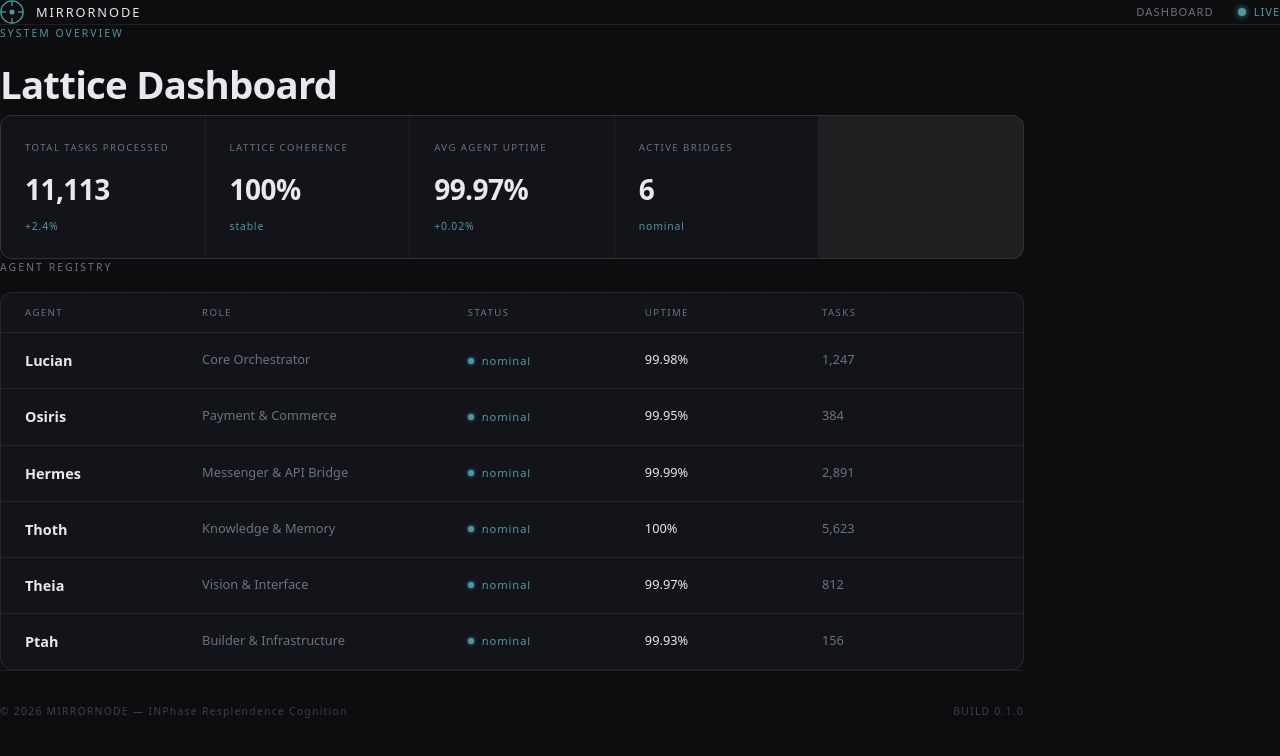
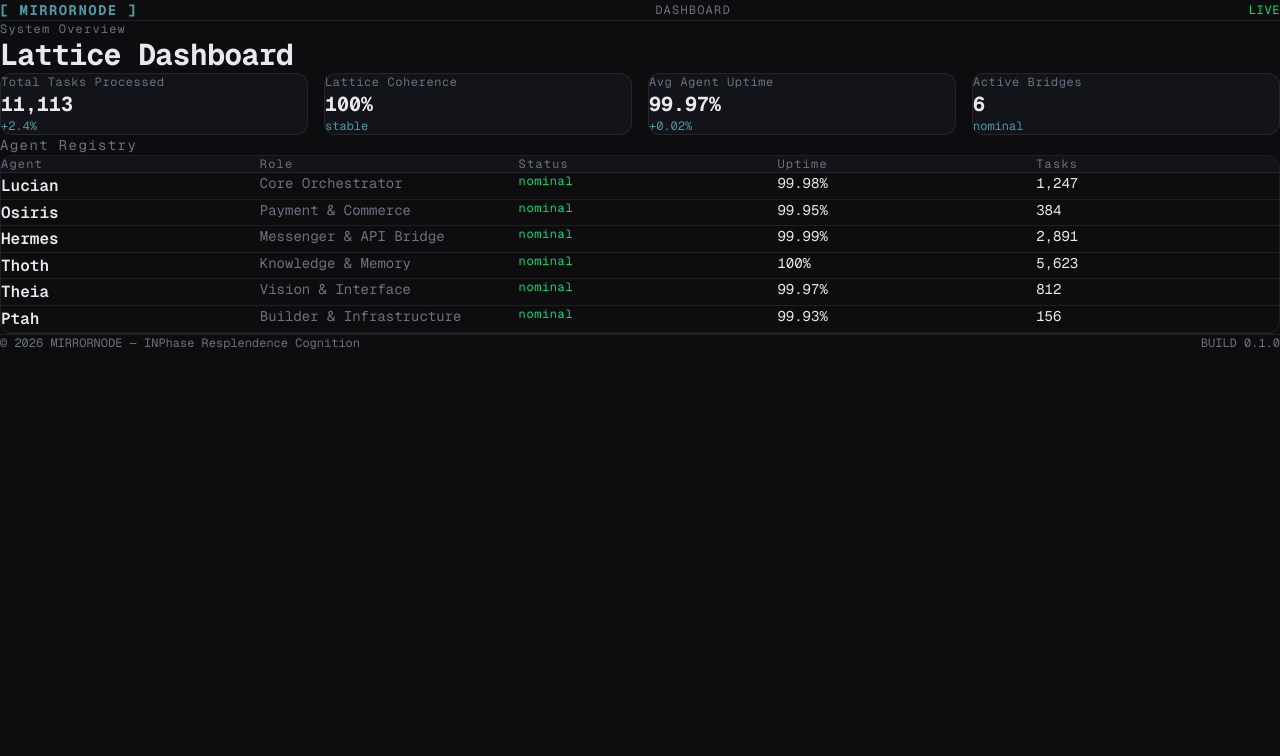
Before and after one commit to mirrornode/mirrornode-platform, a Next.js app: page /dashboard in a window 1280 px wide. Shown: the top 756 px of the page. Built offline with nearby package versions, Linux system fonts and the light colour scheme.

Commit message:
fix(lint): dashboard — replace <a> with <Link>, add next/link import

```diff
--- a/app/dashboard/page.tsx
+++ b/app/dashboard/page.tsx
@@ -1,4 +1,5 @@
 import type { Metadata } from "next";
+import Link from "next/link";
 
 export const metadata: Metadata = {
   title: "Dashboard — MIRRORNODE",
@@ -6,162 +7,82 @@ export const metadata: Metadata = {
 };
 
 const agents = [
-  { id: "lucian",  name: "Lucian",  role: "Core Orchestrator",       status: "nominal",  uptime: "99.98%", tasks: 1247, domain: "Cognitive Routing" },
-  { id: "osiris",  name: "Osiris",  role: "Payment & Commerce",       status: "nominal",  uptime: "99.95%", tasks: 384,  domain: "Financial State" },
-  { id: "hermes",  name: "Hermes",  role: "Messenger & API Bridge",   status: "nominal",  uptime: "99.99%", tasks: 2891, domain: "Communication" },
-  { id: "thoth",   name: "Thoth",   role: "Knowledge & Memory",       status: "nominal",  uptime: "100%",   tasks: 5623, domain: "Persistent State" },
-  { id: "theia",   name: "Theia",   role: "Vision & Interface",       status: "nominal",  uptime: "99.97%", tasks: 812,  domain: "Front-End Intel" },
-  { id: "ptah",    name: "Ptah",    role: "Builder & Infrastructure", status: "nominal",  uptime: "99.93%", tasks: 156,  domain: "DevOps & Systems" },
+  { id: "lucian",  name: "Lucian",  role: "Core Orchestrator",      status: "nominal", uptime: "99.98%", tasks: 1247, domain: "Cognitive Routing" },
+  { id: "osiris",  name: "Osiris",  role: "Payment & Commerce",      status: "nominal", uptime: "99.95%", tasks: 384,  domain: "Financial State" },
+  { id: "hermes",  name: "Hermes",  role: "Messenger & API Bridge",  status: "nominal", uptime: "99.99%", tasks: 2891, domain: "Communication" },
+  { id: "thoth",   name: "Thoth",   role: "Knowledge & Memory",      status: "nominal", uptime: "100%",   tasks: 5623, domain: "Persistent State" },
+  { id: "theia",   name: "Theia",   role: "Vision & Interface",      status: "nominal", uptime: "99.97%", tasks: 812,  domain: "Front-End Intel" },
+  { id: "ptah",    name: "Ptah",    role: "Builder & Infrastructure", status: "nominal", uptime: "99.93%", tasks: 156,  domain: "DevOps & Systems" },
 ];
 
 const metrics = [
   { label: "Total Tasks Processed", value: "11,113", delta: "+2.4%" },
-  { label: "Lattice Coherence",      value: "100%",   delta: "stable" },
-  { label: "Avg Agent Uptime",       value: "99.97%", delta: "+0.02%" },
-  { label: "Active Bridges",         value: "6",      delta: "nominal" },
+  { label: "Lattice Coherence",     value: "100%",   delta: "stable" },
+  { label: "Avg Agent Uptime",      value: "99.97%", delta: "+0.02%" },
+  { label: "Active Bridges",        value: "6",      delta: "nominal" },
 ];
 
 export default function Dashboard() {
   return (
-    <div className="relative min-h-screen" style={{ background: "var(--background)" }}>
-      <div
-        className="pointer-events-none absolute inset-0 opacity-[0.03]"
-        style={{
-          backgroundImage: "linear-gradient(var(--accent) 1px, transparent 1px), linear-gradient(90deg, var(--accent) 1px, transparent 1px)",
-          backgroundSize: "40px 40px",
-        }}
-      />
-
+    <div className="min-h-screen bg-[var(--background)] text-[var(--text)] font-mono">
       {/* Nav */}
-      <nav
-        className="relative z-10 flex items-center justify-between px-8 py-5"
-        style={{ borderBottom: "1px solid var(--border)" }}
-      >
-        <a href="/" className="flex items-center gap-3" style={{ textDecoration: "none" }}>
-          <svg width="24" height="24" viewBox="0 0 28 28" fill="none" xmlns="http://www.w3.org/2000/svg">
-            <circle cx="14" cy="14" r="13" stroke="var(--accent)" strokeWidth="1.5" />
-            <circle cx="14" cy="14" r="3" fill="var(--accent)" />
-            <line x1="14" y1="1" x2="14" y2="7" stroke="var(--accent)" strokeWidth="1.5" />
-            <line x1="14" y1="21" x2="14" y2="27" stroke="var(--accent)" strokeWidth="1.5" />
-            <line x1="1" y1="14" x2="7" y2="14" stroke="var(--accent)" strokeWidth="1.5" />
-            <line x1="21" y1="14" x2="27" y2="14" stroke="var(--accent)" strokeWidth="1.5" />
-          </svg>
-          <span style={{ fontFamily: "var(--font-mono)", fontSize: "0.8rem", letterSpacing: "0.15em", color: "var(--foreground)", fontWeight: 500 }}>
-            MIRRORNODE
-          </span>
-        </a>
-        <div className="flex items-center gap-6">
-          <span style={{ fontFamily: "var(--font-mono)", fontSize: "0.7rem", letterSpacing: "0.1em", color: "var(--text-muted)" }}>DASHBOARD</span>
-          <div className="flex items-center gap-2">
-            <span className="inline-block h-2 w-2 rounded-full" style={{ background: "var(--accent)", boxShadow: "0 0 6px var(--accent)" }} />
-            <span style={{ fontFamily: "var(--font-mono)", fontSize: "0.7rem", letterSpacing: "0.08em", color: "var(--accent)" }}>LIVE</span>
-          </div>
-        </div>
+      <nav className="flex items-center justify-between px-6 py-4 border-b border-[var(--border)]">
+        <Link href="/" className="text-[var(--accent)] text-sm tracking-widest font-bold hover:opacity-80">
+          [ MIRRORNODE ]
+        </Link>
+        <span className="text-xs tracking-widest text-[var(--text-muted)]">DASHBOARD</span>
+        <span className="text-xs text-green-400 tracking-wider">LIVE</span>
       </nav>
 
-      <main className="relative z-10 mx-auto max-w-5xl px-8 pt-16 pb-24">
       {/* Header */}
-        <div className="animate-fade-in mb-12">
-          <p style={{ fontFamily: "var(--font-mono)", fontSize: "0.65rem", letterSpacing: "0.2em", color: "var(--accent)", marginBottom: "0.75rem", textTransform: "uppercase" }}>
-            System Overview
-          </p>
-          <h1 style={{ fontSize: "clamp(1.75rem, 3vw, 2.5rem)", fontWeight: 600, letterSpacing: "-0.02em", color: "var(--foreground)" }}>
-            Lattice Dashboard
-          </h1>
-        </div>
+      <header className="px-6 pt-10 pb-6">
+        <p className="text-xs tracking-widest text-[var(--text-muted)] mb-2">System Overview</p>
+        <h1 className="text-3xl font-bold tracking-tight">Lattice Dashboard</h1>
+      </header>
 
       {/* KPI row */}
-        <div
-          className="animate-fade-in animate-fade-in-delay-1 mb-10"
-          style={{ display: "grid", gridTemplateColumns: "repeat(auto-fill, minmax(min(200px,100%), 1fr))", gap: "1px", background: "var(--border)", borderRadius: "12px", overflow: "hidden", border: "1px solid var(--border)" }}
-        >
+      <section className="grid grid-cols-2 md:grid-cols-4 gap-4 px-6 pb-8">
         {metrics.map((m, i) => (
-            <div key={i} style={{ background: "var(--surface)", padding: "1.5rem" }}>
-              <p style={{ fontFamily: "var(--font-mono)", fontSize: "0.6rem", letterSpacing: "0.15em", color: "var(--text-muted)", textTransform: "uppercase", marginBottom: "0.75rem" }}>
-                {m.label}
-              </p>
-              <p style={{ fontSize: "1.75rem", fontWeight: 600, letterSpacing: "-0.02em", color: "var(--foreground)", fontVariantNumeric: "tabular-nums", marginBottom: "0.35rem" }}>
-                {m.value}
-              </p>
-              <p style={{ fontFamily: "var(--font-mono)", fontSize: "0.65rem", letterSpacing: "0.08em", color: "var(--accent)" }}>
-                {m.delta}
-              </p>
+          <div key={i} className="rounded-xl border border-[var(--border)] p-4 bg-[var(--surface)]">
+            <p className="text-xs text-[var(--text-muted)] tracking-wider mb-1">{m.label}</p>
+            <p className="text-xl font-bold">{m.value}</p>
+            <p className="text-xs text-[var(--accent)] mt-1">{m.delta}</p>
           </div>
         ))}
-        </div>
+      </section>
 
       {/* Agent table */}
-        <div className="animate-fade-in animate-fade-in-delay-2">
-          <p style={{ fontFamily: "var(--font-mono)", fontSize: "0.65rem", letterSpacing: "0.2em", color: "var(--text-muted)", textTransform: "uppercase", marginBottom: "1rem" }}>
-            Agent Registry
-          </p>
-          <div
-            style={{
-              background: "var(--surface)",
-              border: "1px solid var(--border)",
-              borderRadius: "12px",
-              overflow: "hidden",
-            }}
-          >
+      <section className="px-6 pb-16">
+        <h2 className="text-sm tracking-widest text-[var(--text-muted)] mb-4">Agent Registry</h2>
+        <div className="rounded-xl border border-[var(--border)] overflow-hidden">
           {/* Table header */}
-            <div
-              style={{
-                display: "grid",
-                gridTemplateColumns: "1fr 1.5fr 1fr 1fr 1fr",
-                padding: "0.75rem 1.5rem",
-                borderBottom: "1px solid var(--border)",
-              }}
-            >
+          <div className="grid grid-cols-5 gap-4 px-4 py-3 bg-[var(--surface)] border-b border-[var(--border)]">
             {["Agent", "Role", "Status", "Uptime", "Tasks"].map((h) => (
-                <span key={h} style={{ fontFamily: "var(--font-mono)", fontSize: "0.6rem", letterSpacing: "0.15em", color: "var(--text-muted)", textTransform: "uppercase" }}>
-                  {h}
-                </span>
+              <span key={h} className="text-xs tracking-widest text-[var(--text-muted)]">{h}</span>
             ))}
           </div>
           {/* Rows */}
           {agents.map((agent, i) => (
-              <a
-                key={agent.id}
+            <Link
+              key={i}
               href={`/agents/${agent.id}`}
-                className="animate-fade-in"
-                style={{
-                  display: "grid",
-                  gridTemplateColumns: "1fr 1.5fr 1fr 1fr 1fr",
-                  padding: "1rem 1.5rem",
-                  borderBottom: i < agents.length - 1 ? "1px solid var(--border)" : "none",
-                  textDecoration: "none",
-                  transition: "background 180ms cubic-bezier(0.16,1,0.3,1)",
-                  animationDelay: `${0.2 + i * 0.06}s`,
-                }}
-                onMouseEnter={(e) => { (e.currentTarget as HTMLAnchorElement).style.background = "var(--surface-2)"; }}
-                onMouseLeave={(e) => { (e.currentTarget as HTMLAnchorElement).style.background = "transparent"; }}
+              className="grid grid-cols-5 gap-4 px-4 py-4 border-b border-[var(--border)] hover:bg-[var(--surface-2)] transition-colors"
             >
-                <span style={{ fontSize: "0.9rem", fontWeight: 600, color: "var(--foreground)" }}>{agent.name}</span>
-                <span style={{ fontSize: "0.8rem", color: "var(--text-muted)" }}>{agent.role}</span>
-                <div className="flex items-center gap-2">
-                  <span className="inline-block h-1.5 w-1.5 rounded-full" style={{ background: "var(--accent)", boxShadow: "0 0 4px var(--accent)" }} />
-                  <span style={{ fontFamily: "var(--font-mono)", fontSize: "0.7rem", letterSpacing: "0.08em", color: "var(--accent)" }}>{agent.status}</span>
-                </div>
-                <span style={{ fontFamily: "var(--font-mono)", fontSize: "0.8rem", color: "var(--foreground)", fontVariantNumeric: "tabular-nums" }}>{agent.uptime}</span>
-                <span style={{ fontFamily: "var(--font-mono)", fontSize: "0.8rem", color: "var(--text-muted)", fontVariantNumeric: "tabular-nums" }}>{agent.tasks.toLocaleString()}</span>
-              </a>
+              <span className="font-semibold">{agent.name}</span>
+              <span className="text-[var(--text-muted)] text-sm">{agent.role}</span>
+              <span className="text-green-400 text-xs tracking-wider">{agent.status}</span>
+              <span className="text-sm">{agent.uptime}</span>
+              <span className="text-sm">{agent.tasks.toLocaleString()}</span>
+            </Link>
           ))}
         </div>
-        </div>
+      </section>
 
       {/* Footer */}
-        <div
-          className="animate-fade-in animate-fade-in-delay-6 mt-16 flex items-center justify-between"
-          style={{ borderTop: "1px solid var(--border)", paddingTop: "2rem" }}
-        >
-          <span style={{ fontFamily: "var(--font-mono)", fontSize: "0.65rem", letterSpacing: "0.12em", color: "var(--text-faint)" }}>
-            © 2026 MIRRORNODE — INPhase Resplendence Cognition
-          </span>
-          <span style={{ fontFamily: "var(--font-mono)", fontSize: "0.65rem", letterSpacing: "0.12em", color: "var(--text-faint)" }}>
-            BUILD 0.1.0
-          </span>
-        </div>
-      </main>
+      <footer className="px-6 py-4 border-t border-[var(--border)] flex justify-between text-xs text-[var(--text-muted)]">
+        <span>© 2026 MIRRORNODE — INPhase Resplendence Cognition</span>
+        <span>BUILD 0.1.0</span>
+      </footer>
     </div>
   );
 }
```
Lines whose indentation alone changed are shown as unchanged.
